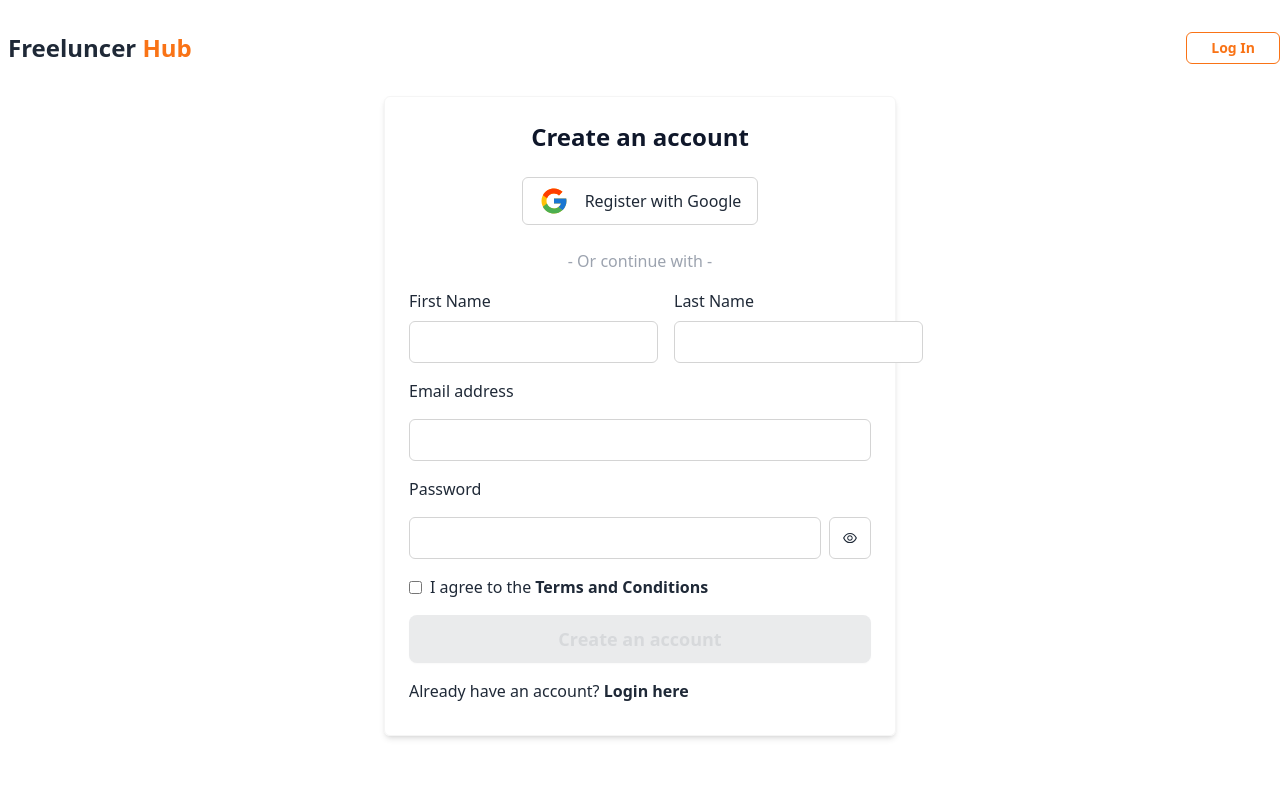
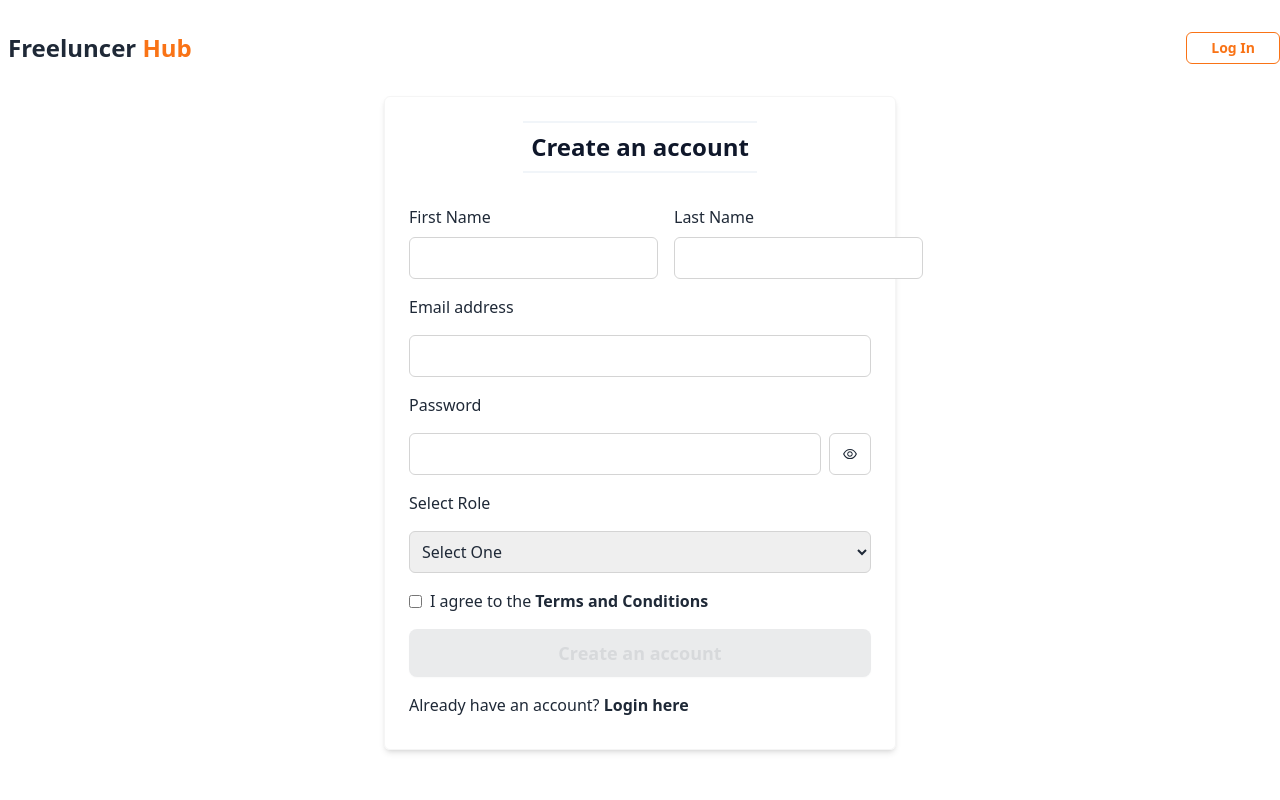
Before and after one commit to Munir102/freeluncer-hub, a React (Vite) app: page /register in a window 1280 px wide. Shown: the top 800 px of the page. Built offline with nearby package versions, Linux system fonts and the light colour scheme; no server answers.

Commit message:
Add another input field user role and gmail validation.

```diff
--- /dev/null
+++ b/src/components/Error/Error.jsx
@@ -0,0 +1,12 @@
+
+const Error = () => {
+    return (
+        <div className="flex flex-col justify-center items-center h-screen">
+            <h1 className="text-4xl font-extrabold text-gray-700 mb-6">404 - Not Found</h1>
+            <p className="text-gray-600 mb-4">Oops! The page you are looking for does not exist.</p>
+            <p className="text-gray-600">Return <a href="/" className="text-blue-500 hover:underline">home</a>.</p>
+        </div>
+    );
+};
+
+export default Error;
--- a/src/components/Register/Register.jsx
+++ b/src/components/Register/Register.jsx
@@ -1,5 +1,4 @@
-
-import { useContext, useEffect, useState } from "react";
+import React, { useContext, useEffect, useState } from "react";
 import { FcGoogle } from "react-icons/fc";
 import { Link } from "react-router-dom";
 import { AiOutlineEye, AiOutlineEyeInvisible } from 'react-icons/ai';
@@ -10,10 +9,9 @@ import 'react-toastify/dist/ReactToastify.css';
 import { AuthContext } from "../../providers/AuthProvider";
 
 const Register = () => {
-
     useEffect(() => {
         document.title = 'FH - Registration';
-    })
+    });
 
     const { createUser } = useContext(AuthContext);
 
@@ -21,6 +19,7 @@ const Register = () => {
     const [termsChecked, setTermsChecked] = useState(false);
     const [registerError, setRegisterError] = useState('');
     const [success, setSuccess] = useState('');
+    const [userRole, setUserRole] = useState('select');
 
     const togglePasswordVisibility = () => {
         setShowPassword(!showPassword);
@@ -30,6 +29,15 @@ const Register = () => {
         setTermsChecked(!termsChecked);
     };
 
+    const handleRoleChange = (e) => {
+        setUserRole(e.target.value);
+    };
+
+    const validateEmail = (email) => {
+        const gmailRegex = /^[a-zA-Z0-9._%+-]+@gmail\.com$/;
+        return gmailRegex.test(email);
+    };
+
     const handleRegisterForm = async (e) => {
         e.preventDefault();
 
@@ -37,9 +45,15 @@ const Register = () => {
         const lName = e.target.lastName.value;
         const email = e.target.userEmail.value;
         const password = e.target.password.value;
+        const userRole = e.target.userRole.value;
 
         if (password.length < 6) {
             toast.error('Password should be 6 characters or longer.');
+            return;
+        }
+
+        if (!validateEmail(email)) {
+            toast.error('Please enter a valid Gmail address.');
             return;
         }
 
@@ -74,14 +88,14 @@ const Register = () => {
     return (
         <div className="mx-auto lg:w-[40%] md:w-[60%] w-[90%] flex flex-col border border-neutral-100 p-6 shadow-md mb-16 gap-2 rounded-md">
             <div className="flex flex-col items-center text-center gap-6">
-                <h1 className="text-black_bg text-2xl font-bold">Create an account</h1>
-                <Link to="/">
+                <h1 className="text-black_bg text-2xl font-bold border-y-2 border-border_color p-2 mb-4">Create an account</h1>
+                {/* <Link to="/">
                     <a className="flex items-center justify-center text-center border border-neutral-300 py-2 px-4 gap-4 rounded-md">
                         <span className="text-3xl"><FcGoogle /></span>
                         <span>Register with Google</span>
                     </a>
                 </Link>
-                <p className="text-color_grey">- Or continue with -</p>
+                <p className="text-color_grey">- Or continue with -</p> */}
             </div>
 
             {/* Form start */}
@@ -115,6 +129,19 @@ const Register = () => {
                         {showPassword ? <AiOutlineEyeInvisible /> : <AiOutlineEye />}
                     </button>
                 </div>
+                <label htmlFor="userRole">Select Role</label>
+                <select
+                    id="userRole"
+                    name="userRole"
+                    value={userRole}
+                    onChange={handleRoleChange}
+                    className="p-2 border border-neutral-300 rounded-md"
+                    required
+                >
+                    <option value="select" disabled>Select One</option>
+                    <option value="seller">Seller</option>
+                    <option value="buyer">Buyer</option>
+                </select>
                 <label htmlFor="termsCheckbox" className="flex items-center">
                     <input
                         type="checkbox"
--- a/src/main.jsx
+++ b/src/main.jsx
@@ -10,6 +10,7 @@ import Home from './components/Home/Home';
 import Login from './components/Login/Login';
 import Register from './components/Register/Register';
 import AuthProvider from './providers/AuthProvider';
+import Error from './components/Error/Error';
 
 const router = createBrowserRouter([
   {
@@ -28,6 +29,10 @@ const router = createBrowserRouter([
         path: "/register",
         element: <Register></Register>,
       },
+      {
+        path: "*",
+        element: <Error></Error>,
+      },
     ],
   },
 ]);
--- a/tailwind.config.js
+++ b/tailwind.config.js
@@ -12,6 +12,7 @@ export default {
       'color_grey': '#9ca3af',
       'green_text': '#22c55e',
       'red_text': '#dc2626',
+      'border_color': '#f1f5f9',
     },
   },
   plugins: [require("daisyui")],
```
